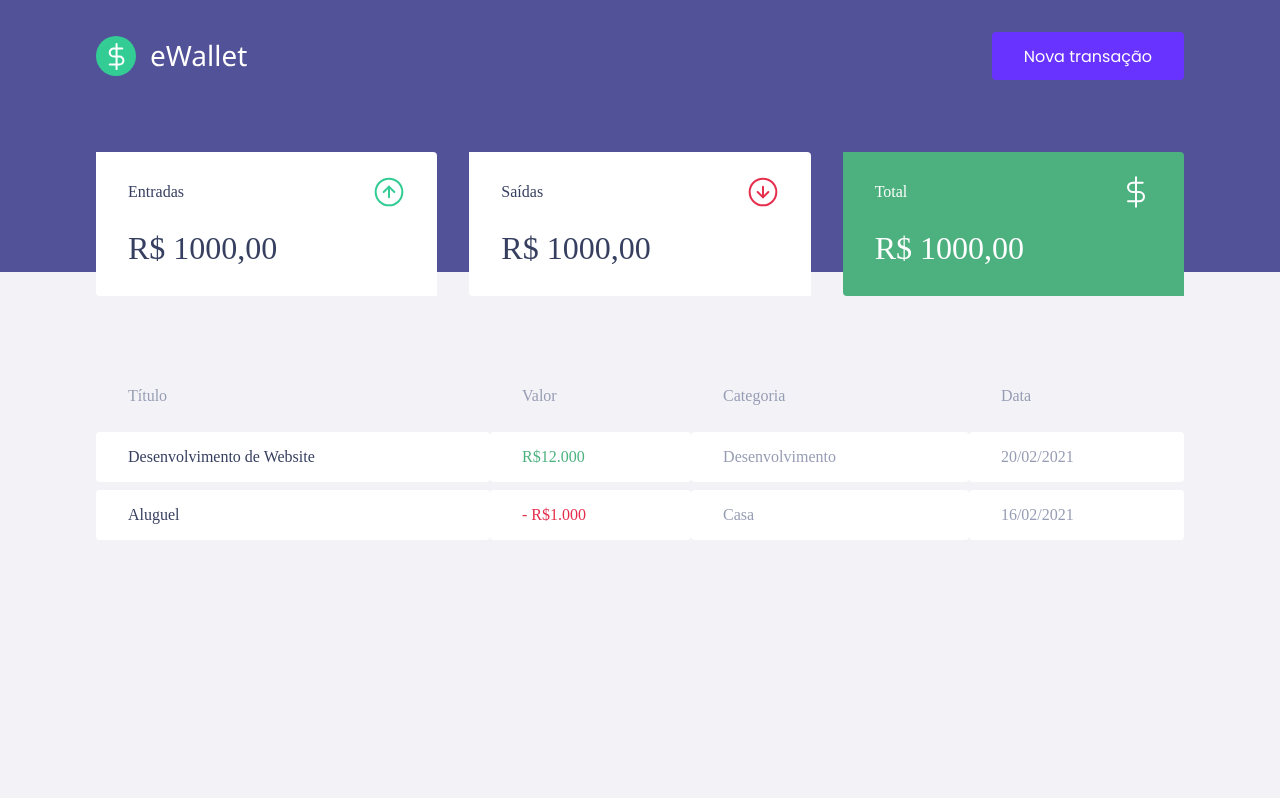
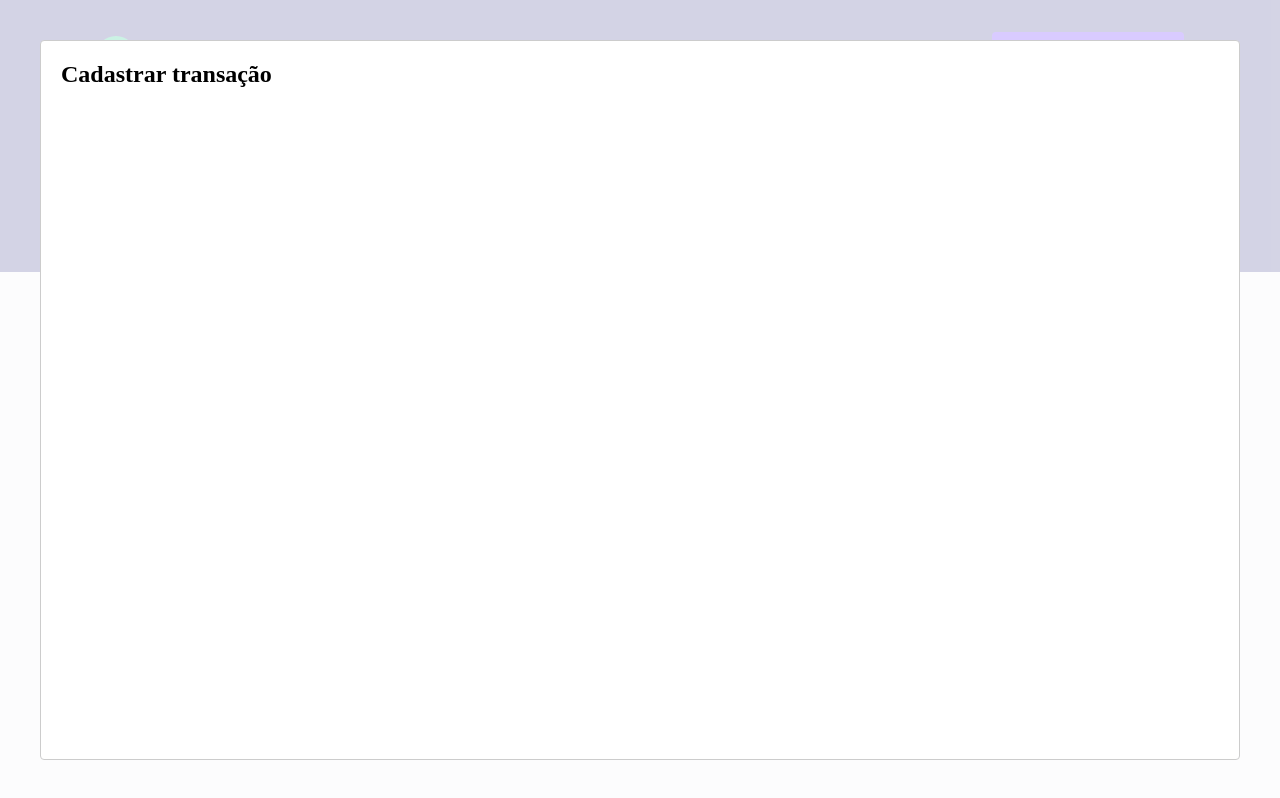
Before and after one commit to 3salles/eWallet, a React (Create React App) app: page / in a window 1280 px wide. Both pictures are taken after a click on the button "Nova transação". Built offline with nearby package versions, Linux system fonts and the light colour scheme; no server answers; what miragejs would draw is missing.

Commit message:
feat: Create newTransactionModal

```diff
--- a/src/App.tsx
+++ b/src/App.tsx
@@ -1,13 +1,36 @@
+import { useState } from "react";
+
+import Modal from "react-modal";
+
 import { Dashboard } from "./components/Dashboard";
 import { Header } from "./components/Header";
+
 import { GlobalStyle } from "./styles/global";
 
+Modal.setAppElement('#root')
+
 export function App() {
+  const [isNewTransactionModalOPen, setIsNewTransactionModalOPen] =
+    useState(false);
+
+  function handleOpenNewTransactionModal() {
+    setIsNewTransactionModalOPen(true);
+  }
+
+  function handleCloseNewTransactionModal() {
+    setIsNewTransactionModalOPen(false);
+  }
   return (
     <>
       <GlobalStyle />
-      <Header />
+      <Header onOpenNewTransactionModal={handleOpenNewTransactionModal}/>
       <Dashboard />
+      <Modal
+        isOpen={isNewTransactionModalOPen}
+        onRequestClose={handleCloseNewTransactionModal}
+      >
+        <h2>Cadastrar transação</h2>
+      </Modal>
     </>
   );
 }
--- a/src/components/Header/index.tsx
+++ b/src/components/Header/index.tsx
@@ -1,12 +1,18 @@
 import logo from "../../assets/logo.svg";
 import { Container, Content } from "./styles";
 
-export function Header() {
+interface HeaderProps {
+  onOpenNewTransactionModal: () => void;
+}
+
+export function Header({ onOpenNewTransactionModal }: HeaderProps) {
   return (
     <Container>
       <Content>
         <img src={logo} alt="eWallet" />
-        <button type="button">Nova transação</button>
+        <button type="button" onClick={onOpenNewTransactionModal}>
+          Nova transação
+        </button>
       </Content>
     </Container>
   );
```
Also changed, not shown: 1 other file (tests, documents, lock files or other folders).
